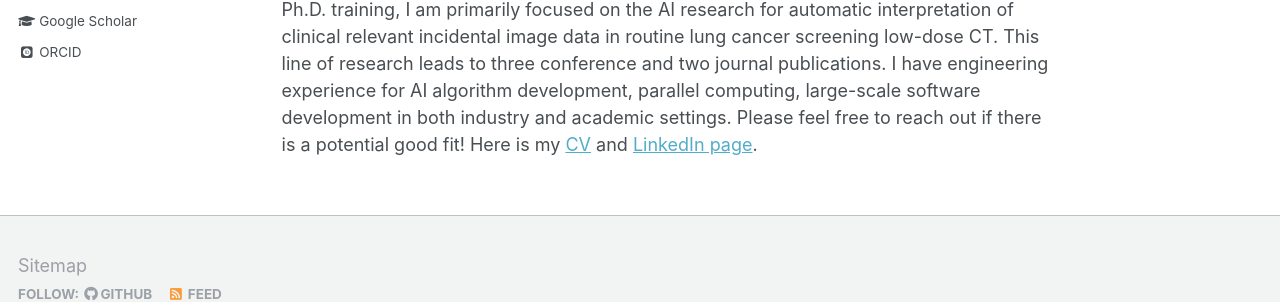
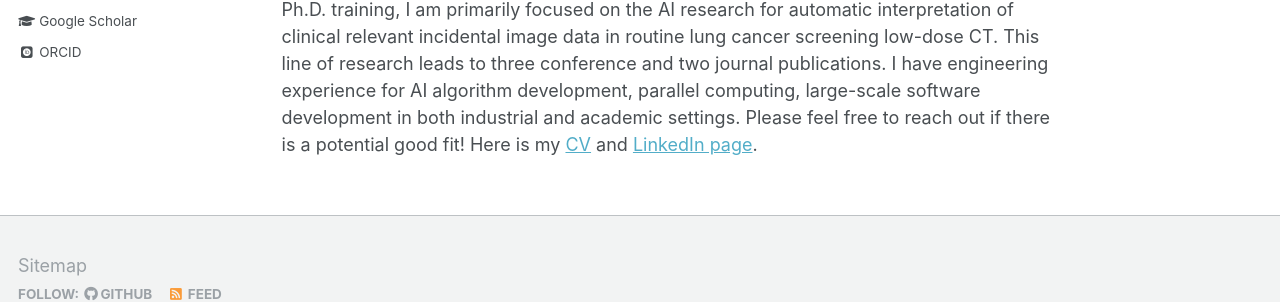
Before and after one commit to kwxu/kwxu.github.io, a Jekyll site: the page built from _pages/about.md, in a window 1280 px wide. Shown: the part 529-831 px from the top of the page. Built offline with Jekyll 4.4.1, drawn with Linux system fonts in a browser that asks for light colours; some web fonts are replaced; some of the changed text lies outside the part shown.

Commit message:
Add the main page.

```diff
--- a/_config.yml
+++ b/_config.yml
@@ -82,7 +82,7 @@ analytics:
 author:
   name             : "Xu, Kaiwen"
   avatar           : "Kaiwen-Xu-432.468.jpg"
-  bio              : "PhD Student in Medical Image Analysis, Vanderbilt University\n kaiwen.xu[at]vanderbilt[dot]edu"
+  bio              : "PhD Student in Medical Image Analysis, Vanderbilt University\n\n kaiwen.xu[at]vanderbilt[dot]edu"
   location         : "Nashville, TN / San Jose, CA"
   employer         :
   pubmed           :
--- a/_pages/about.md
+++ b/_pages/about.md
@@ -31,7 +31,7 @@ I am looking for AI research and engineering job opportunities after graduation.
 In my Ph.D. training, I am primarily focused on the AI research for automatic interpretation of clinical relevant
 incidental image data in routine lung cancer screening low-dose CT. This line of research leads to three conference
 and two journal publications. I have engineering experience for AI algorithm development, parallel
-computing, large-scale software development in both industry and academic settings. Please feel free to reach out if
+computing, large-scale software development in both industrial and academic settings. Please feel free to reach out if
 there is a potential good fit! Here is my
 [CV](http://kwxu.github.io/files/paper1.pdf) and
 [LinkedIn page](https://www.linkedin.com/in/kaiwen-algo/).
```
